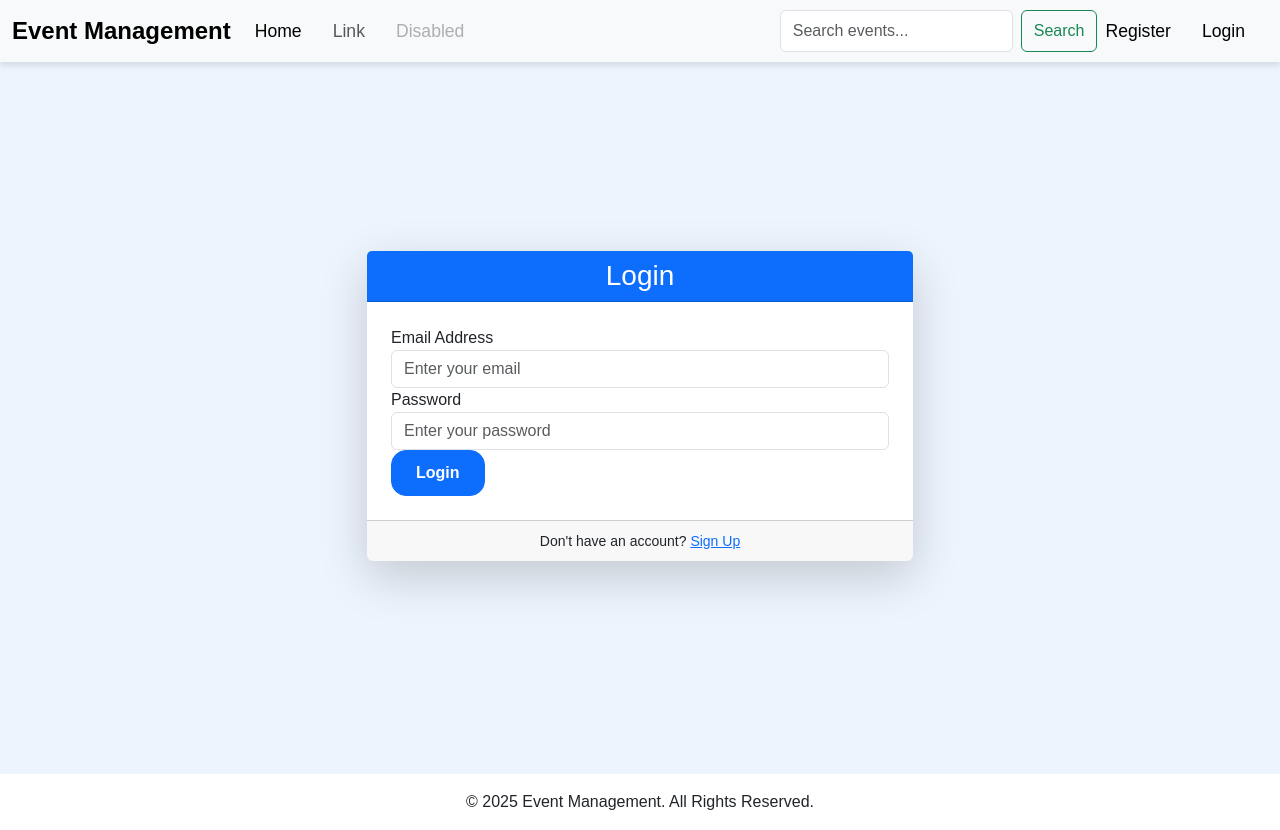
After one commit to nrshagor/event-management-system, a PHP site: page /event-management-system/login.php in a window 1280 px wide. The commit adds this page. Run offline with PHP 8.4, Linux system fonts and the light colour scheme.

Commit message:
user login

```diff
--- a/app/controllers/AuthController.php
+++ b/app/controllers/AuthController.php
@@ -15,12 +15,25 @@ class AuthController
     {
         if ($this->userModel->register($username, $email, $password)) {
             setFlashMessage('success', 'Registration successful. Please login.');
-            header("Location: /login.php");
+            header("Location: login.php");
             exit();
         } else {
             setFlashMessage('error', 'Registration failed. Try again.');
-            header("Location: /register.php");
+            header("Location: register.php");
             exit();
         }
     }
+    public function login($email, $password)
+    {
+        $user = $this->userModel->getUserByEmail($email);
+
+        if ($user && password_verify($password, $user['password'])) {
+            $_SESSION['user_id'] = $user['id'];
+            $_SESSION['username'] = $user['username'];
+            $_SESSION['role'] = $user['role'];
+            return true;
+        } else {
+            return false;  // Ensure failure response
+        }
+    }
 }
--- a/app/models/User.php
+++ b/app/models/User.php
@@ -20,4 +20,11 @@ class User
 
         return $stmt->execute([$username, $email, $hashedPassword, $role]);
     }
+
+    public function getUserByEmail($email)
+    {
+        $stmt = $this->pdo->prepare("SELECT * FROM users WHERE email = ?");
+        $stmt->execute([$email]);
+        return $stmt->fetch(PDO::FETCH_ASSOC);
+    }
 }
--- a/app/views/header.php
+++ b/app/views/header.php
@@ -50,6 +50,9 @@
                         <li class="nav-item">
                             <a class="nav-link active" aria-current="page" href="<?= BASE_URL ?>register.php">Register</a>
                         </li>
+                        <li class="nav-item">
+                            <a class="nav-link active" aria-current="page" href="<?= BASE_URL ?>login.php">Login</a>
+                        </li>
                     </ul>
                 </div>
             </div>
--- a/database/event_management.sql
+++ b/database/event_management.sql
@@ -5,7 +5,7 @@ USE event_management;
 -- Users table
 CREATE TABLE users (
     id INT AUTO_INCREMENT PRIMARY KEY,
-    username VARCHAR(50) NOT NULL UNIQUE,
+    username VARCHAR(50) NOT NULL,
     email VARCHAR(100) NOT NULL UNIQUE, password VARCHAR(255) NOT NULL,
     role ENUM('user', 'admin', 'super_admin') DEFAULT 'user',
     created_at TIMESTAMP DEFAULT CURRENT_TIMESTAMP
--- /dev/null
+++ b/login.php
@@ -0,0 +1,54 @@
+<?php
+require_once __DIR__ . '/app/controllers/AuthController.php';
+
+$auth = new AuthController();
+$error = '';
+
+if ($_SERVER['REQUEST_METHOD'] === 'POST') {
+    $email = htmlspecialchars($_POST['email']);
+    $password = $_POST['password'];
+
+    if ($auth->login($email, $password)) {
+        header("Location: dashboard.php");
+        exit;
+    } else {
+        $error = "Invalid email or password.";
+    }
+}
+?>
+
+<?php include __DIR__ . '/app/views/header.php'; ?>
+
+<div class="container d-flex justify-content-center align-items-center" style="min-height: 80vh;">
+    <div class="col-md-6">
+        <div class="card shadow-lg border-0 rounded-lg">
+            <div class="card-header bg-primary text-white text-center">
+                <h3 class="mb-0">Login</h3>
+            </div>
+            <div class="card-body p-4">
+                <?php if ($error): ?>
+                    <div class="alert alert-danger text-center"><?= $error ?></div>
+                <?php endif; ?>
+
+                <form method="POST">
+                    <div class="form-group">
+                        <label>Email Address</label>
+                        <input type="email" name="email" class="form-control" placeholder="Enter your email" required>
+                    </div>
+
+                    <div class="form-group">
+                        <label>Password</label>
+                        <input type="password" name="password" class="form-control" placeholder="Enter your password" required>
+                    </div>
+
+                    <button type="submit" class="btn btn-primary btn-block">Login</button>
+                </form>
+            </div>
+            <div class="card-footer text-center">
+                <small>Don't have an account? <a href="register.php">Sign Up</a></small>
+            </div>
+        </div>
+    </div>
+</div>
+
+<?php include __DIR__ . '/app/views/footer.php'; ?>
```
